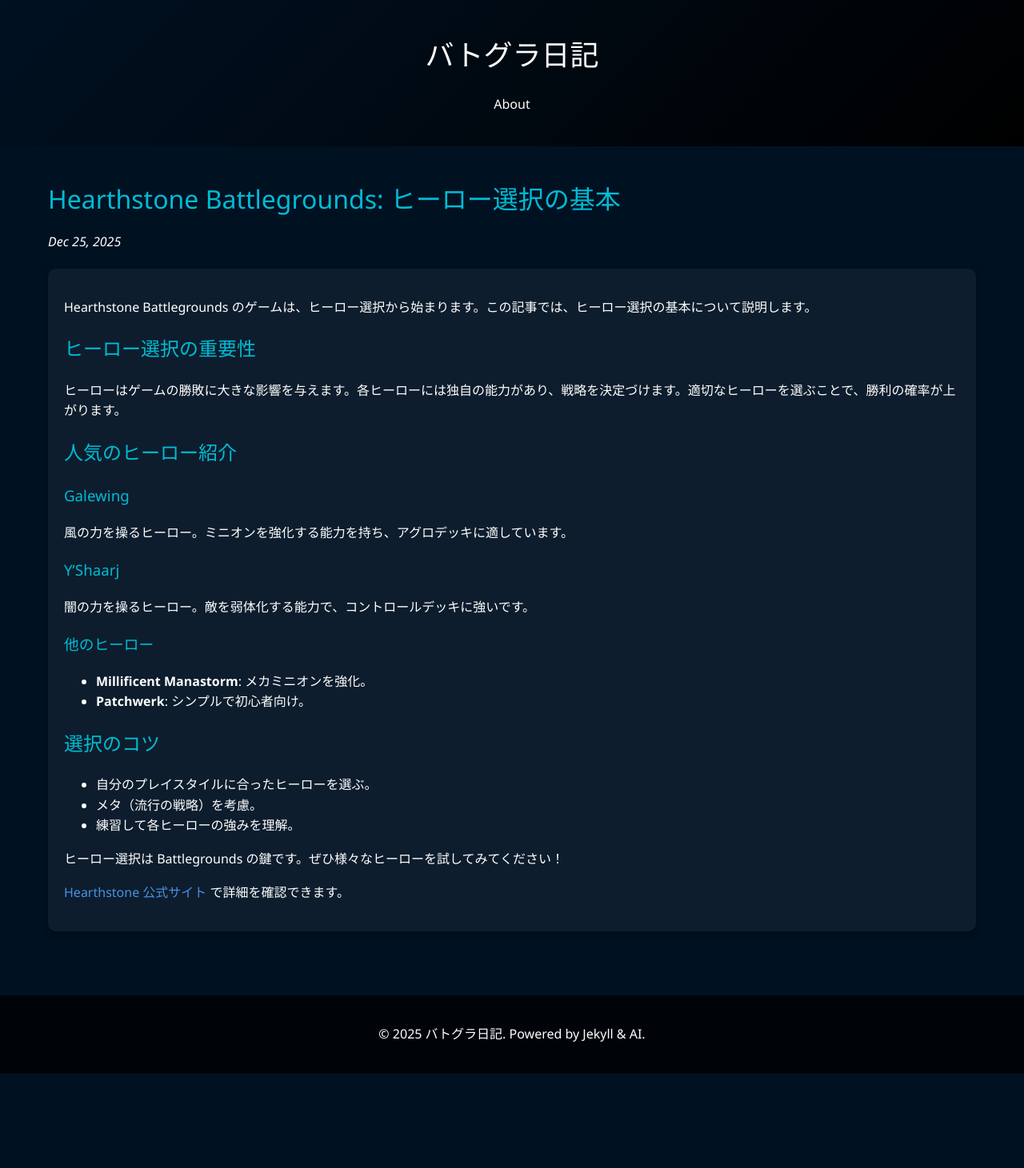
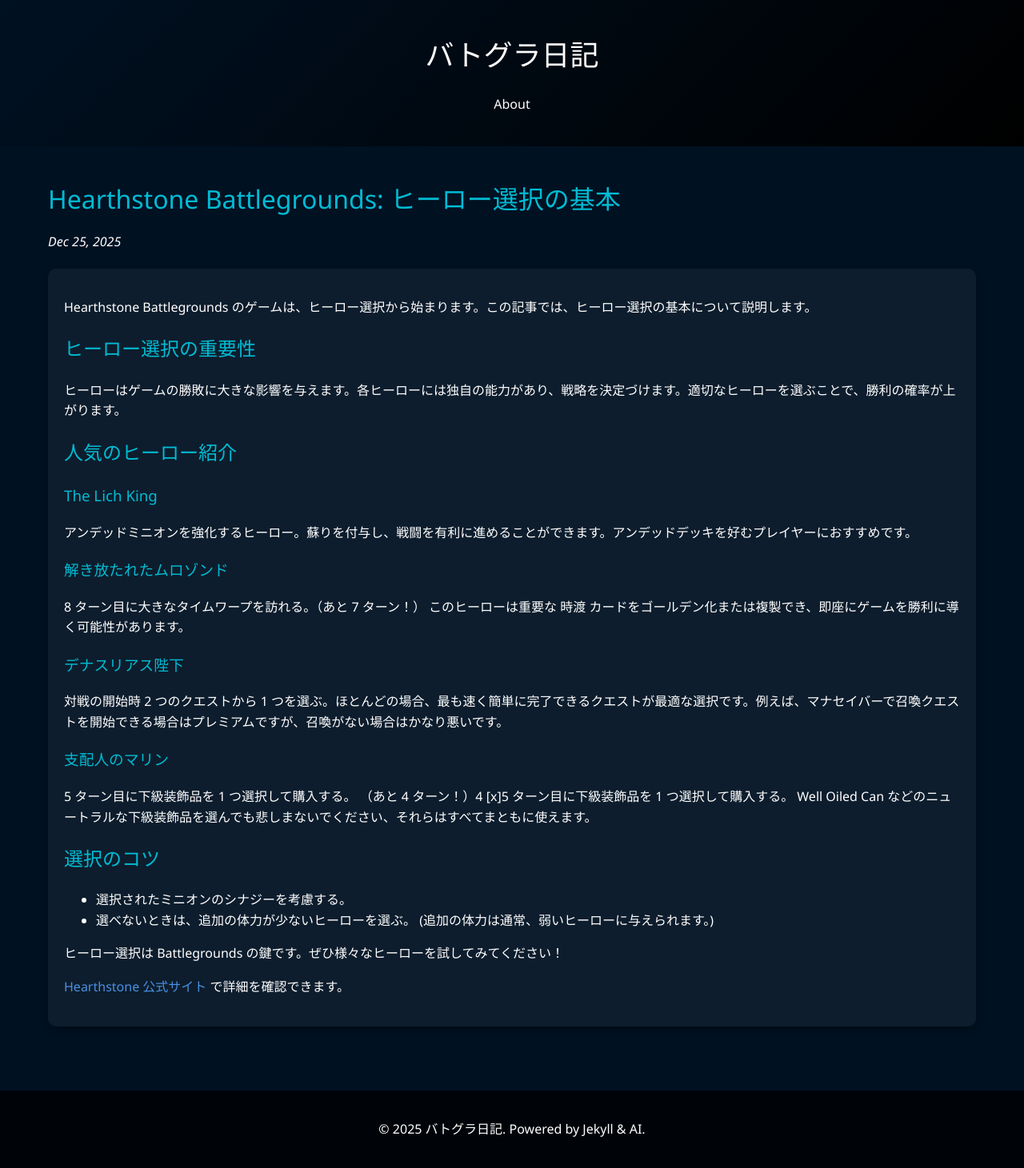
Before and after one commit to jagariku/ai-cms, a Jekyll site: the page built from _posts/2025-12-26-hero-selection-basics.markdown, in a window 1280 px wide. Shown: the whole page at 80% size. Built offline with Jekyll 4.4.1, drawn with Linux system fonts in a browser that asks for light colours; before the commit the page ends 1343 px from its top, so only the background shows below that.

Commit message:
Add Marin the Overseer hero and translate descriptions to Japanese

```diff
--- a/_posts/2025-12-26-hero-selection-basics.markdown
+++ b/_posts/2025-12-26-hero-selection-basics.markdown
@@ -13,24 +13,27 @@
 
 ## 人気のヒーロー紹介
 
-### <span class="hero-tooltip" data-hero="galewing">Galewing</span>
+### <span class="hero-tooltip" data-hero="thelichking">The Lich King</span>
 
-風の力を操るヒーロー。ミニオンを強化する能力を持ち、アグロデッキに適しています。
+アンデッドミニオンを強化するヒーロー。蘇りを付与し、戦闘を有利に進めることができます。アンデッドデッキを好むプレイヤーにおすすめです。
 
-### <span class="hero-tooltip" data-hero="yshaarj">Y'Shaarj</span>
+### <span class="hero-tooltip" data-hero="murozond">解き放たれたムロゾンド</span>
 
-闇の力を操るヒーロー。敵を弱体化する能力で、コントロールデッキに強いです。
+8 ターン目に大きなタイムワープを訪れる。（あと 7 ターン！） このヒーローは重要な 時渡 カードをゴールデン化または複製でき、即座にゲームを勝利に導く可能性があります。
 
-### 他のヒーロー
+### <span class="hero-tooltip" data-hero="denathrius">デナスリアス陛下</span>
 
-- **Millificent Manastorm**: メカミニオンを強化。
-- **Patchwerk**: シンプルで初心者向け。
+対戦の開始時 2 つのクエストから 1 つを選ぶ。ほとんどの場合、最も速く簡単に完了できるクエストが最適な選択です。例えば、マナセイバーで召喚クエストを開始できる場合はプレミアムですが、召喚がない場合はかなり悪いです。
+
+### <span class="hero-tooltip" data-hero="marin">支配人のマリン</span>
+
+5 ターン目に下級装飾品を 1 つ選択して購入する。 （あと 4 ターン！）4 [x]5 ターン目に下級装飾品を 1 つ選択して購入する。 Well Oiled Can などのニュートラルな下級装飾品を選んでも悲しまないでください、それらはすべてまともに使えます。
 
 ## 選択のコツ
 
-- 自分のプレイスタイルに合ったヒーローを選ぶ。
-- メタ（流行の戦略）を考慮。
-- 練習して各ヒーローの強みを理解。
+- 選択されたミニオンのシナジーを考慮する。
+- 選べないときは、追加の体力が少ないヒーローを選ぶ。
+  (追加の体力は通常、弱いヒーローに与えられます。)
 
 ヒーロー選択は Battlegrounds の鍵です。ぜひ様々なヒーローを試してみてください！
 
--- a/assets/js/main.js
+++ b/assets/js/main.js
@@ -2,50 +2,80 @@
   galewing: {
     name: "Galewing",
     description: "風の力を持つヒーロー。ミニオンを強化する能力。",
-    image: "https://static.wikia.nocookie.net/hearthstone_gamepedia/images/5/5a/Galewing%28hero%29.png"
+    image:
+      "https://static.wikia.nocookie.net/hearthstone_gamepedia/images/5/5a/Galewing%28hero%29.png",
   },
   yshaarj: {
     name: "Y'Shaarj",
     description: "闇の力を持つヒーロー。敵を弱体化する能力。",
-    image: "https://static.wikia.nocookie.net/hearthstone_gamepedia/images/3/3a/Y%27Shaarj%28hero%29.png"
-  }
+    image:
+      "https://static.wikia.nocookie.net/hearthstone_gamepedia/images/3/3a/Y%27Shaarj%28hero%29.png",
+  },
+  thelichking: {
+    name: "The Lich King",
+    description:
+      "アンデッドミニオンを強化するヒーロー。コントロールデッキに適し、敵を凍結させる能力を持つ。",
+    image:
+      "https://static.wikia.nocookie.net/hearthstone_gamepedia/images/8/8c/The_Lich_King%28hero%29.png",
+  },
+  murozond: {
+    name: "解き放たれたムロゾンド",
+    description:
+      "8ターン目に大きなタイムワープを訪れる。（あと7ターン！） このヒーローは重要なGreater Timewarpカードをゴールデン化または複製でき、即座にゲームを勝利に導く可能性があります。",
+    image:
+      "https://static.wikia.nocookie.net/hearthstone_gamepedia/images/4/4c/Murozond_the_Infinite%28hero%29.png",
+  },
+  denathrius: {
+    name: "デナスリアス陛下",
+    description:
+      "対戦の開始時 2 つのクエストから 1 つを選ぶ。ほとんどの場合、最も速く簡単に完了できるクエストが最適な選択です。例えば、マナセイバーで召喚クエストを開始できる場合はプレミアムですが、召喚がない場合はかなり悪いです。",
+    image:
+      "https://static.wikia.nocookie.net/hearthstone_gamepedia/images/9/9c/Lord_Denathrius%28hero%29.png",
+  },
+  marin: {
+    name: "支配人のマリン",
+    description:
+      "5ターン目に下級装飾品を 1つ選択して購入する。 （あと4ターン！）4 [x]5ターン目に下級装飾品を 1つ選択して購入する。 Well Oiled Can などのニュートラルな下級トリンケットを選んでも悲しまないでください、それらはすべて一般的にまともです。",
+    image:
+      "https://static.wikia.nocookie.net/hearthstone_gamepedia/images/0/0c/Marin_the_Overseer%28hero%29.png",
+  },
 };
 
-document.addEventListener('DOMContentLoaded', function() {
-  const tooltips = document.querySelectorAll('.hero-tooltip');
-  tooltips.forEach(tooltip => {
-    tooltip.addEventListener('mouseenter', function(e) {
+document.addEventListener("DOMContentLoaded", function () {
+  const tooltips = document.querySelectorAll(".hero-tooltip");
+  tooltips.forEach((tooltip) => {
+    tooltip.addEventListener("mouseenter", function (e) {
       const hero = e.target.dataset.hero;
       const data = heroData[hero];
       if (data) {
         showTooltip(e, data);
       }
     });
-    tooltip.addEventListener('mouseleave', hideTooltip);
+    tooltip.addEventListener("mouseleave", hideTooltip);
   });
 });
 
 function showTooltip(e, data) {
-  let tooltip = document.getElementById('hero-tooltip');
+  let tooltip = document.getElementById("hero-tooltip");
   if (!tooltip) {
-    tooltip = document.createElement('div');
-    tooltip.id = 'hero-tooltip';
+    tooltip = document.createElement("div");
+    tooltip.id = "hero-tooltip";
     document.body.appendChild(tooltip);
   }
   tooltip.innerHTML = `<img src="${data.image}" alt="${data.name}" style="width:100px;"><br><strong>${data.name}</strong><br>${data.description}`;
-  tooltip.style.position = 'absolute';
-  tooltip.style.left = (e.pageX + 10) + 'px';
-  tooltip.style.top = (e.pageY + 10) + 'px';
-  tooltip.style.display = 'block';
-  tooltip.style.background = 'white';
-  tooltip.style.border = '1px solid black';
-  tooltip.style.padding = '10px';
-  tooltip.style.zIndex = '1000';
+  tooltip.style.position = "absolute";
+  tooltip.style.left = e.pageX + 10 + "px";
+  tooltip.style.top = e.pageY + 10 + "px";
+  tooltip.style.display = "block";
+  tooltip.style.background = "white";
+  tooltip.style.border = "1px solid black";
+  tooltip.style.padding = "10px";
+  tooltip.style.zIndex = "1000";
 }
 
 function hideTooltip() {
-  const tooltip = document.getElementById('hero-tooltip');
+  const tooltip = document.getElementById("hero-tooltip");
   if (tooltip) {
-    tooltip.style.display = 'none';
+    tooltip.style.display = "none";
   }
 }
```
